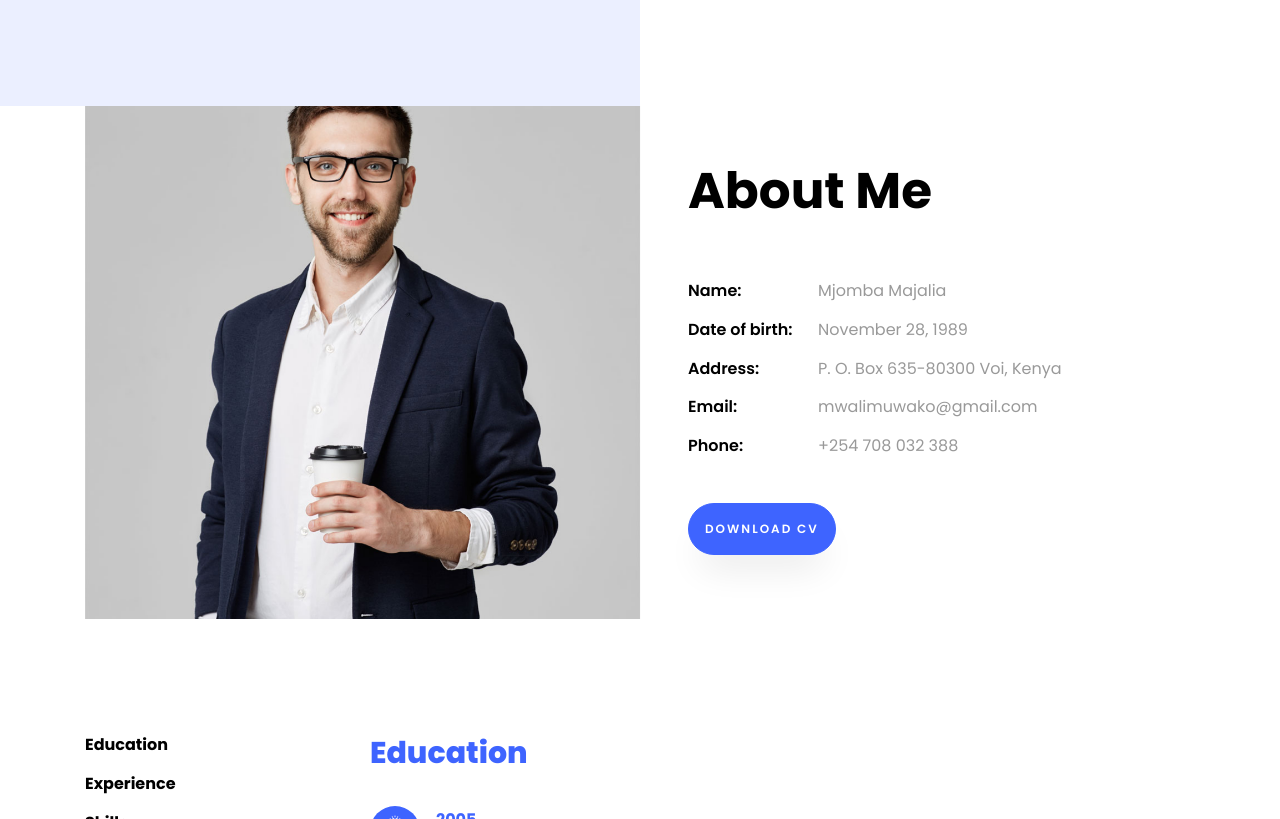
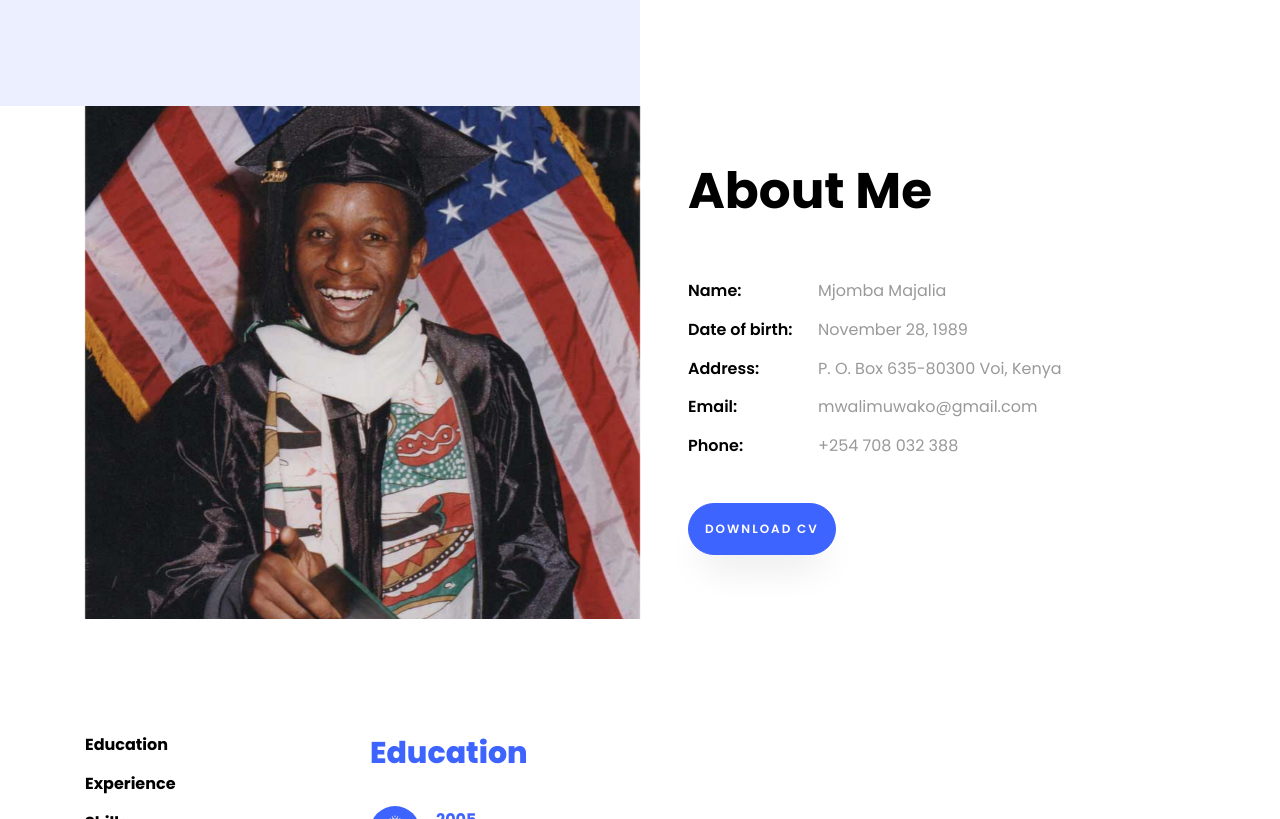
Before and after one commit to githumbi/mjomba-majalia-site, a plain HTML site: page index.html in a window 1280 px wide. Shown: the part 694-1513 px from the top of the page. Drawn offline with Linux system fonts and the light colour scheme; files whose address does not match are found by name.

Commit message:
change pic

```diff
--- a/index.html
+++ b/index.html
@@ -79,7 +79,7 @@
 					<div class="img-about img d-flex align-items-stretch">
 						<div class="overlay"></div>
 						<div class="img d-flex align-self-stretch align-items-center"
-							style="background-image:url(images/about.jpg);">
+							style="background-image:url(images/about2.jpg);">
 						</div>
 					</div>
 				</div>
```
Also changed, not shown: images/about2.jpg (added).
